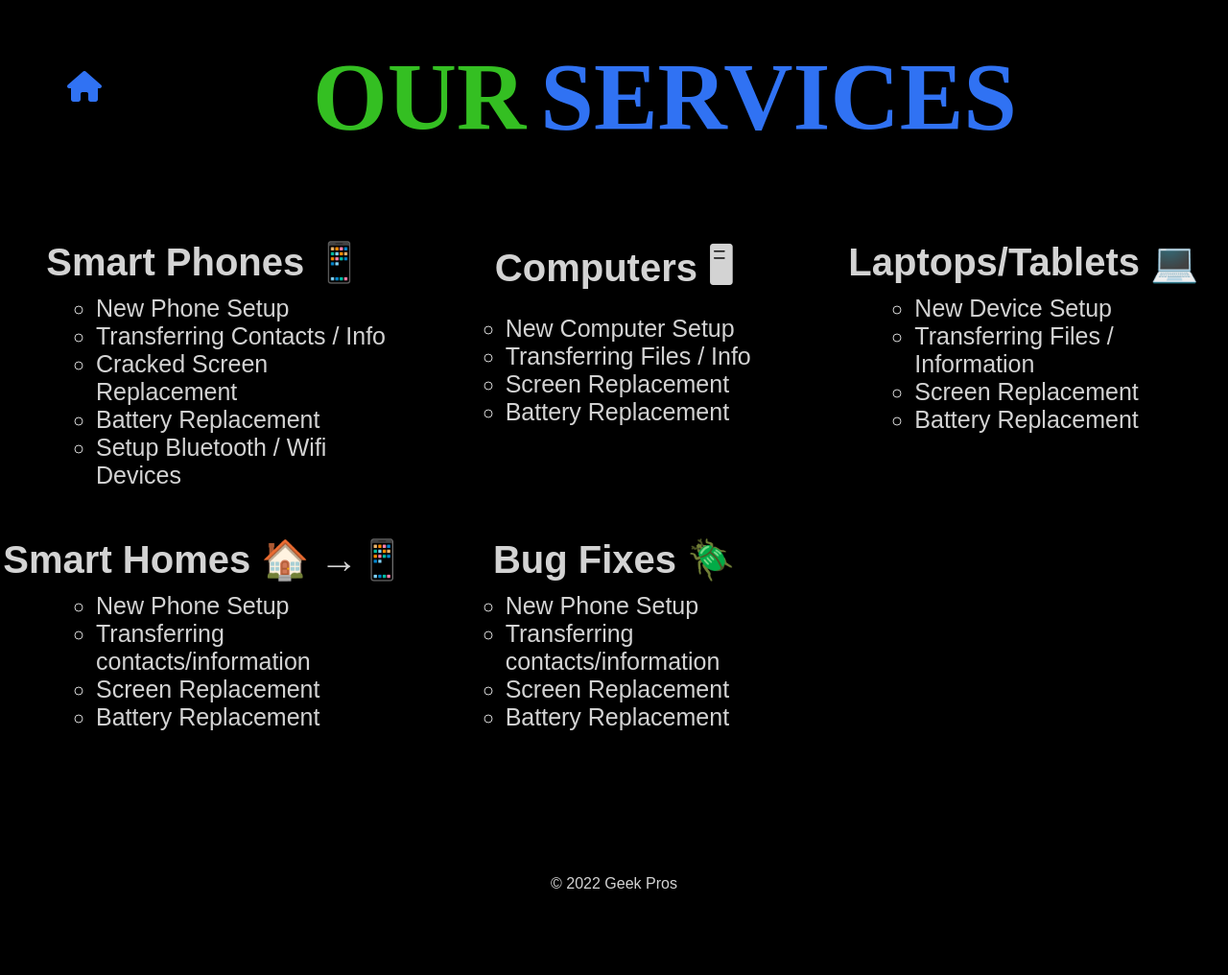
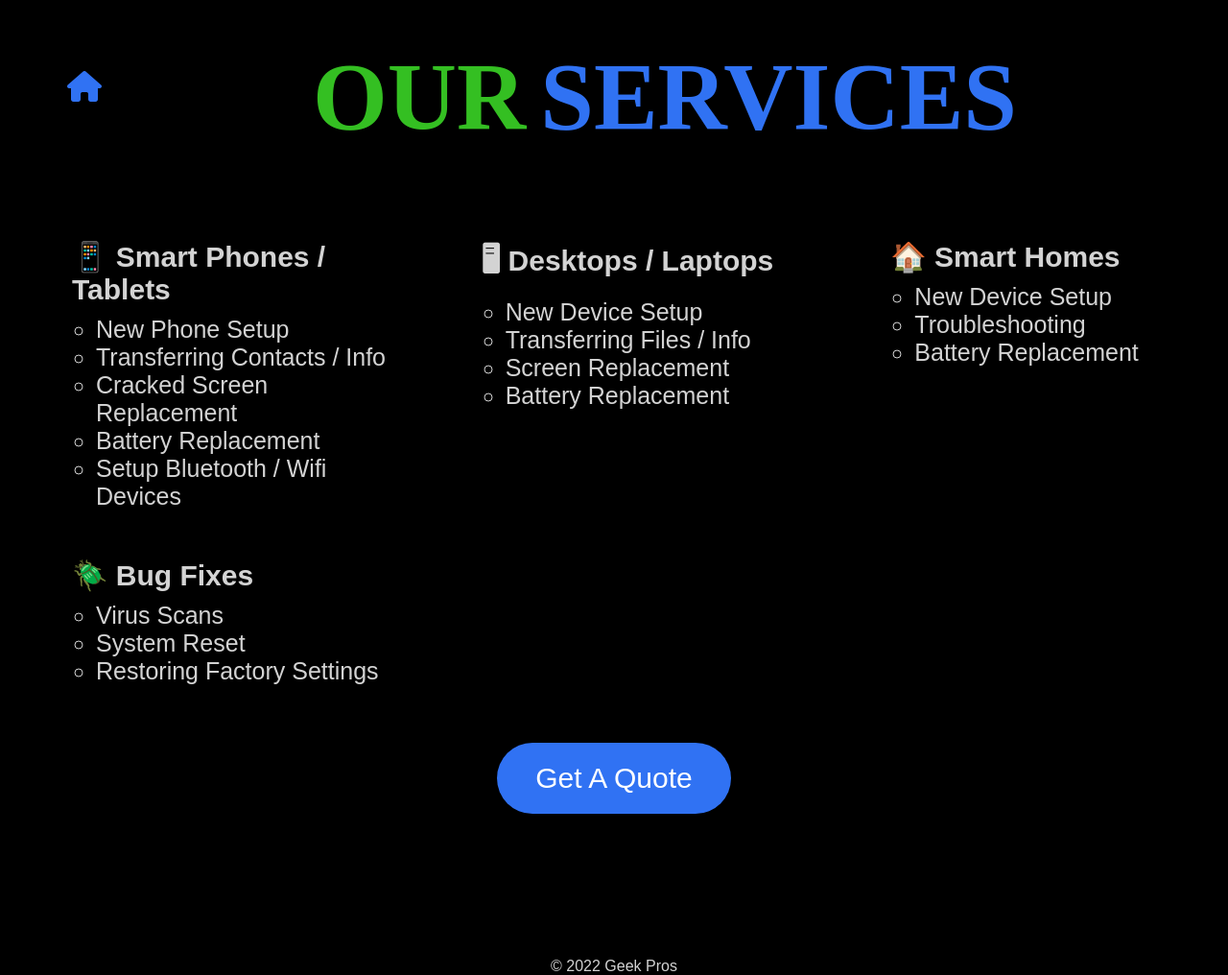
Before and after one commit to davetuck/GeekPros, a plain HTML site: page services.html in a window 1280 px wide. Shown: the whole page at 96% size. Before the commit the page ends 930 px from the top, so only its background shows below. Drawn offline with Linux system fonts and the light colour scheme; a web font is replaced by a local one.

Commit message:
12-2-22@1947

```diff
--- a/services.css
+++ b/services.css
@@ -62,13 +62,14 @@
 .bug-fixes {
   color: lightgray;
   margin-top: 50px;
-  text-align: center;
+  text-align: left;
 }
 
 .title {
   color: lightgray;
-  font-size: 40px;
+  font-size: 30px;
   margin-bottom: 10px;
+  margin-left: 75px;
 }
 
 ul {
@@ -90,6 +91,35 @@ li {
 .footer-text {
   color: lightgray;
   text-align: center;
+}
+
+.quote-button-wrapper {
+  margin-top: 60px;
+  display: flex;
+  justify-content: center;
+  align-items: center;
+}
+
+.button__quote {
+  background-color: rgb(48, 114, 243);
+  color: white;
+  text-decoration: none;
+  padding: 20px 40px;
+  border-radius: 40px;
+  font-size: 30px;
+}
+
+.button__quote:hover {
+  background-color: rgb(71, 131, 251);
+}
+
+.button__quote:active {
+  background-color: rgb(52, 191, 34);
+  transition: 0ms;
+}
+
+.icon {
+  justify-content: flex-start;
 }
 
 @media (max-width: 1147px) {
@@ -124,7 +154,7 @@ li {
 
 @media (max-width: 600px) {
   .fa-solid {
-    /* margin-left: 80px; */
+    margin-left: 80px;
   }
 }
 
@@ -138,7 +168,8 @@ li {
   }
   .h1our,
   .h1services {
-    font-size: 44px;
+    font-size: 38px;
+    margin-right: 10px;
   }
   .fa-solid {
     margin-left: 20px;
@@ -157,9 +188,15 @@ li {
   .title {
     font-size: 26px;
     font-weight: 500;
+    margin-left: 38px;
   }
   li {
     list-style-type: circle;
+    font-size: 20px;
+  }
+  .button__quote {
+    padding: 20px 40px;
+    border-radius: 40px;
     font-size: 20px;
   }
 
--- a/services.html
+++ b/services.html
@@ -25,58 +25,44 @@
       </header>
       <div class="services">
         <div class="smartphone">
-          <h1 class="title">Smart Phones 📱</h1>
+          <h1 class="title"><strong>📱  Smart Phones / Tablets</strong></h1>
           <ul>
             <li>New Phone Setup</li>
-            <li>
-              Transferring Contacts / Info            </li>
+            <li>Transferring Contacts / Info</li>
             <li>Cracked Screen Replacement</li>
             <li>Battery Replacement</li>
             <li>Setup Bluetooth / Wifi Devices</li>
           </ul>
         </div>
         <div class="computer">
-          <h1 class="title">Computers<strong></strong> 🖥</h1>
-          <ul>
-            <li>New Computer Setup</li>
-            <li>
-              Transferring Files / Info</li>
-            <li>Screen Replacement</li>
-            <li>Battery Replacement</li>
-          </ul>
-        </div>
-        <div class="laptop-tablet">
-          <h1 class="title">Laptops/Tablets 💻</h1>
+          <h1 class="title"><strong>🖥 Desktops / Laptops</strong></h1>
           <ul>
             <li>New Device Setup</li>
-            <li>
-              Transferring Files / Information            </li>
+            <li>Transferring Files / Info</li>
             <li>Screen Replacement</li>
             <li>Battery Replacement</li>
           </ul>
         </div>
         <div class="smart-home">
-          <h1 class="title">Smart Homes 🏠 &#8594;📱</h1>
+          <h1 class="title"><strong>🏠 Smart Homes</strong></h1>
           <ul class="smart-home-list">
-            <li>New Phone Setup</li>
-            <li>
-              Transferring contacts/information            </li>
-            <li>Screen Replacement</li>
+            <li>New Device Setup</li>
+            <li>Troubleshooting</li>
             <li>Battery Replacement</li>
           </ul>
         </div>
-        <div class="computer">
-          <h1 class="title">Bug Fixes 🪲</h1>
+        <div class="bug-fixes">
+          <h1 class="title"><strong>🪲 Bug Fixes</strong></h1>
           <ul>
-            <li>New Phone Setup</li>
-            <li>
-              Transferring contacts/information            </li>
-            <li>Screen Replacement</li>
-            <li>Battery Replacement</li>
+            <li>Virus Scans</li>
+            <li>System Reset</li>
+            <li>Restoring Factory Settings</li>
           </ul>
         </div>
-
       </div>
+    </div>
+    <div class="quote-button-wrapper">
+      <a class="button button__quote" href="./contact.html">Get A Quote</a>
     </div>
     <div class="footer-wrapper">
       <p class="footer-text">&#169; 2022 Geek Pros</p>
```
Also changed, not shown: index.html (+1 -1 lines).
